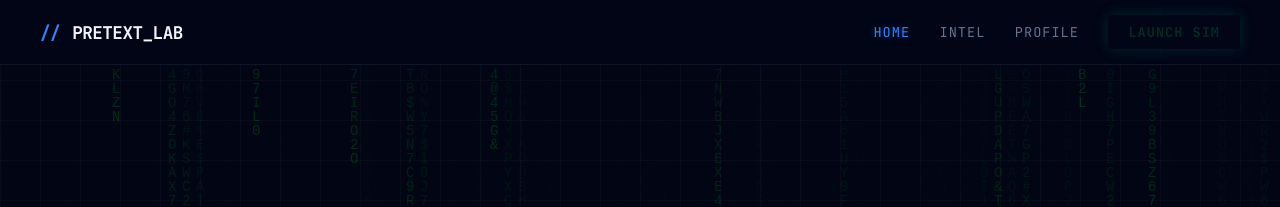
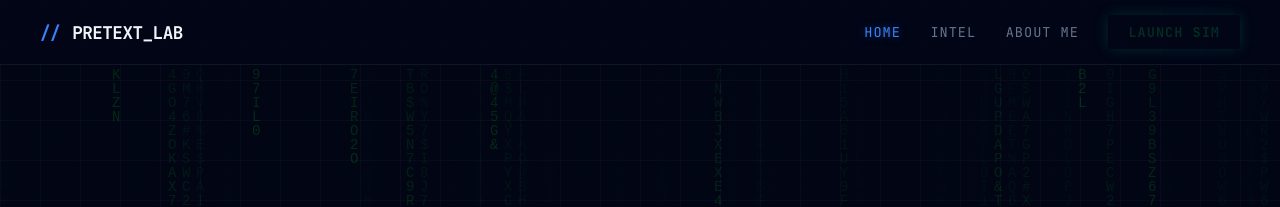
Before and after one commit to tomdoe470/tomdoe470.github.io, a Jekyll site: the page tools/pretexting-lab/index.html, which Jekyll copies as it is, in a window 1280 px wide. Shown: the top 207 px of the page. Built offline with Jekyll 4.4.1, drawn with Linux system fonts in a browser that asks for light colours.

Commit message:
Update index.html

```diff
--- a/tools/pretexting-lab/index.html
+++ b/tools/pretexting-lab/index.html
@@ -530,7 +530,7 @@
         <div class="nav-links">
             <button onclick="navTo('home')" class="active">Home</button>
             <button onclick="navTo('methodologies')">Intel</button>
-            <button onclick="navTo('profile')">PROFILE</button>
+            <button onclick="navTo('profile')">About Me</button>
             <button onclick="navTo('simulator')" class="btn-launch">LAUNCH SIM</button>
         </div>
     </nav>
@@ -556,8 +556,8 @@
                     <img src="https://ui-avatars.com/api/?name=Agent+Zero&background=0f172a&color=3b82f6&size=200" alt="Profile" class="profile-pic">
                     <div class="online-dot"></div>
                 </div>
-                <h2 class="profile-name">AGENT_ZERO</h2>
-                <div class="profile-role">SOCIAL ENGINEER</div>
+                <h2 class="profile-name">TomDoe</h2>
+                <div class="profile-role"> PENTESTER & SOCIAL ENGINEER</div>
 
                 <!-- Statistics Removed as per request -->
             </aside>
```
